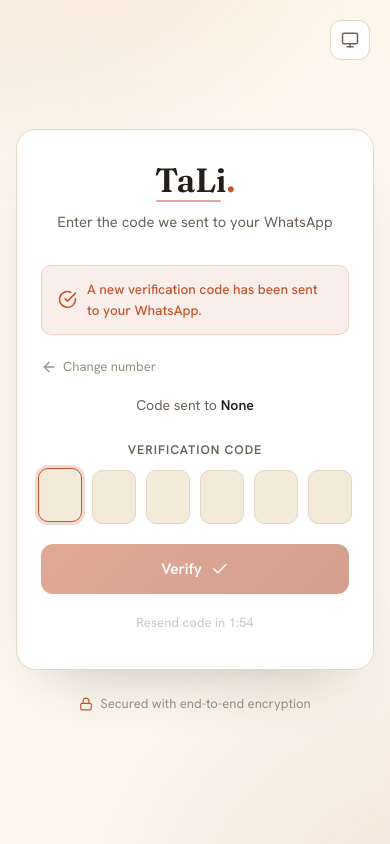
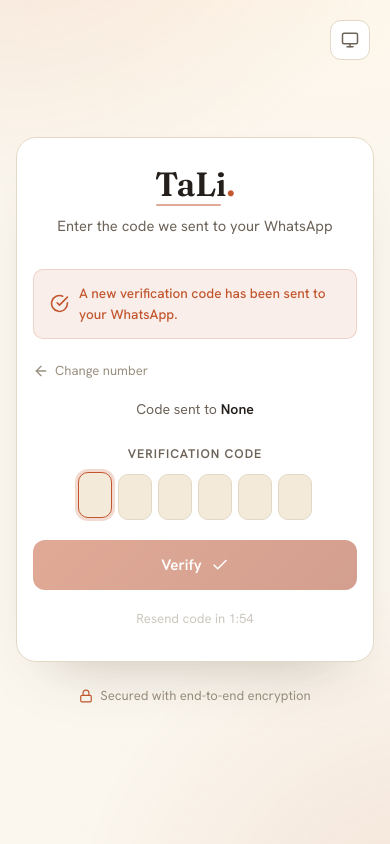
Before and after one commit to christianammadu/TaLi-Project, a Flask app: page /register?resend=None in a window 390 px wide. Run offline with Flask 3, Linux system fonts and the light colour scheme; data comes from the database, SQL or seed files in the repository; data that the repository does not hold is empty.

Commit message:
style(mobile): refine auth layouts and prevent code box overflow on small screens

```diff
--- a/app/static/style.css
+++ b/app/static/style.css
@@ -187,10 +187,22 @@
 
 @media(max-width:520px){
   .container{padding:16px}
-  .acard{padding:34px 24px;border-radius:var(--r-lg)}
-  .otp-box{width:44px;height:54px;font-size:1.25rem}
-  .code-digit{width:46px;height:60px;font-size:1.5rem}
+  .acard{padding:34px 20px;border-radius:var(--r-lg)}
+  .otp-box{width:40px;height:52px;font-size:1.2rem}
+  .otp-row{gap:8px}
+  .code-digit{width:42px;height:56px;font-size:1.4rem}
+  .code-row{gap:8px}
   .cc{min-width:92px}
+}
+
+@media(max-width:390px){
+  .acard{padding:30px 16px}
+  .otp-box{width:34px;height:46px;font-size:1.1rem}
+  .otp-row{gap:6px}
+  .code-digit{width:36px;height:50px;font-size:1.3rem}
+  .code-row{gap:6px}
+  .phone-group{gap:6px}
+  .cc{min-width:86px;padding:14px 10px;padding-right:24px;font-size:.88rem}
 }
 ::selection{background:rgba(194,86,47,.3);color:#fff}
 
```
